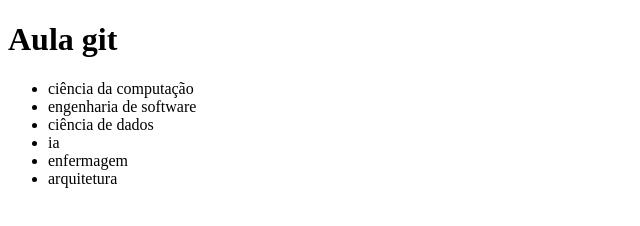
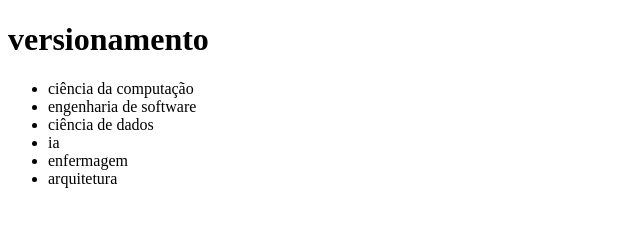
Before and after one commit to LyusLima/aulagitlyus, a plain HTML site: page index.html in a window 1280 px wide. Shown: the whole page, without its empty margins (0-640 px from the left). Drawn offline with Linux system fonts and the light colour scheme.

Commit message:
alteracao

```diff
--- a/index.html
+++ b/index.html
@@ -7,7 +7,7 @@
     <title>Document</title>
 </head>
 <body>
-    <h1>Aula git</h1>
+    <h1>versionamento</h1>
     <ul><li>ciência da computação</li>
     <li>engenharia de software</li>
     <li>ciência de dados</li>
```
